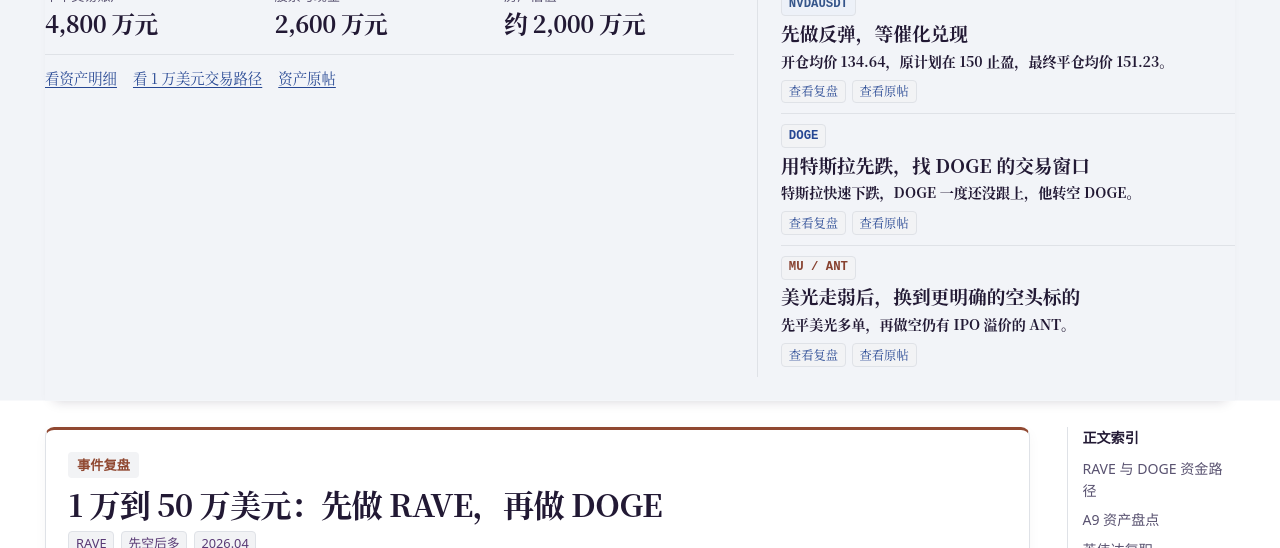
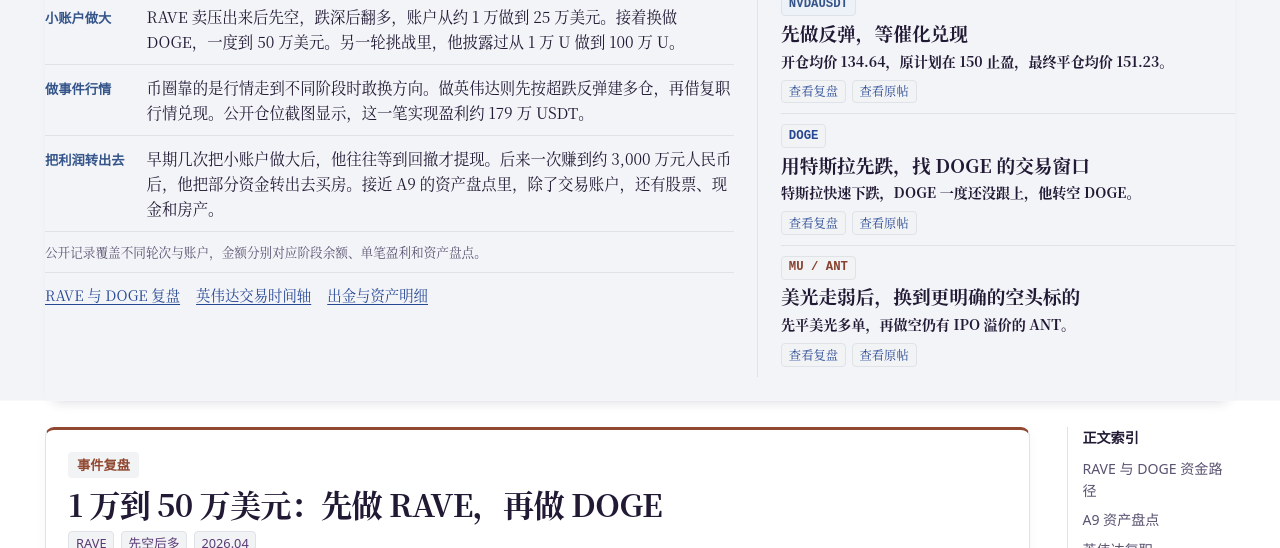
Before and after one commit to Greata16/GRT, a plain HTML site: page eagle-pixel.html in a window 1280 px wide. Shown: the part 552-1100 px from the top of the page. Drawn offline with Linux system fonts and the light colour scheme.

Commit message:
Show Eagle capital growth and profit sources in the opening section

```diff
--- a/eagle-pixel.css
+++ b/eagle-pixel.css
@@ -79,14 +79,28 @@ body.pixel-palette {
 }
 .pixel-palette .hero h1 { color: var(--navy); }
 .pixel-palette .hero-ledger { border-top-color: var(--violet); }
-.pixel-palette .instrument { color: var(--event-blue); }
-.pixel-palette .ledger-grid .main-stat {
-  padding: .6rem .8rem;
-  background: var(--peach-note);
-  border: 0;
-  border-left: 3px solid #a9794b;
+.growth-ledger h2 {
+  color: var(--navy);
+  font: 750 clamp(1.16rem, 2.2vw, 1.55rem)/1.42 var(--serif);
 }
-.pixel-palette .ledger-grid .main-stat dd { color: #74502d; }
+.growth-steps { margin-top: .65rem; }
+.growth-steps > div {
+  display: grid;
+  grid-template-columns: minmax(5.6rem, max-content) minmax(0, 1fr);
+  gap: .24rem .75rem;
+  align-items: baseline;
+  padding-block: .6rem;
+  border-bottom: 1px solid var(--line);
+}
+.growth-steps dt {
+  color: var(--event-blue);
+  font: 700 .83rem/1.6 system-ui, "PingFang SC", sans-serif;
+}
+.growth-steps dd { font-size: .96rem; line-height: 1.65; }
+.growth-note { margin-top: .55rem; color: var(--muted); font-size: .79rem; }
+@media (max-width: 480px) {
+  .growth-steps > div { grid-template-columns: minmax(0, 1fr); }
+}
 .pixel-palette .section-head { border-color: var(--brand); }
 .pixel-palette .index-search input { background: var(--surface); }
 .pixel-palette .symbol {
@@ -187,8 +201,6 @@ body.pixel-palette {
 .pixel-palette .chapter-expand + .chapter-sources { border-top: 0; margin-top: .2rem; }
 .pixel-palette .chapter-next { margin-top: .55rem; padding-top: .38rem; }
 
-.pixel-palette .a9-ledger .ledger-grid .main-stat dd { font-size: clamp(1.7rem, 3.2vw, 2.45rem); }
-.pixel-palette .a9-ledger .instrument { color: #74502d; }
 
 /* Neutral fills for labels and notes. */
 body.pixel-palette {
--- a/eagle-pixel.html
+++ b/eagle-pixel.html
@@ -7,7 +7,7 @@
   <title>熬鹰资本，离 A9 只差 800 万 · Greata 的交易笔记</title>
   <link rel="icon" href="./logo.jpg" type="image/jpeg">
   <link rel="stylesheet" href="./eagle.css?v=8">
-  <link rel="stylesheet" href="./eagle-pixel.css?v=13">
+  <link rel="stylesheet" href="./eagle-pixel.css?v=14">
 </head>
 <body class="newspaper pixel-palette">
   <header class="sitebar">
@@ -30,15 +30,29 @@
         <a class="identity" href="https://x.com/thankUcrypto"><img src="https://pbs.twimg.com/profile_images/1653241236827033600/2sCvAcOH_normal.jpg" width="42" height="42" alt=""><span><strong>熬鹰资本</strong><small>@thankUcrypto</small></span></a>
         <h1>熬鹰资本，离 A9 只差 800 万</h1>
         <p class="lede">英伟达那笔多单，熬鹰原本准备拿一周，结果复职消息当天就到了。另一轮小账户挑战冲高以后，他经历了回撤和提款。这份档案把下单时的计划、后续的仓位更新和事后复盘放在一起，看他怎么应对变化，又在什么时候离场。</p>
-        <div class="hero-ledger a9-ledger">
-          <div class="instrument"><strong>11 月 25 日个人资产盘点</strong><span>人民币 · 熬鹰本人披露</span></div>
-          <dl class="ledger-grid">
-            <div><dt>单个交易账户</dt><dd>4,800 万元</dd></div>
-            <div><dt>股票与现金</dt><dd>2,600 万元</dd></div>
-            <div><dt>房产估值</dt><dd>约 2,000 万元</dd></div>
+        <section class="hero-ledger growth-ledger" aria-labelledby="growth-title">
+          <h2 id="growth-title">从一万美金到接近一亿资产，熬鹰怎么滚起来的？</h2>
+          <dl class="growth-steps">
+            <div>
+              <dt>小账户做大</dt>
+              <dd>RAVE 卖压出来后先空，跌深后翻多，账户从约 1 万做到 25 万美元。接着换做 DOGE，一度到 50 万美元。另一轮挑战里，他披露过从 1 万 U 做到 100 万 U。</dd>
+            </div>
+            <div>
+              <dt>做事件行情</dt>
+              <dd>币圈靠的是行情走到不同阶段时敢换方向。做英伟达则先按超跌反弹建多仓，再借复职行情兑现。公开仓位截图显示，这一笔实现盈利约 179 万 USDT。</dd>
+            </div>
+            <div>
+              <dt>把利润转出去</dt>
+              <dd>早期几次把小账户做大后，他往往等到回撤才提现。后来一次赚到约 3,000 万元人民币后，他把部分资金转出去买房。接近 A9 的资产盘点里，除了交易账户，还有股票、现金和房产。</dd>
+            </div>
           </dl>
-        </div>
-        <nav class="hero-links" aria-label="档案重点"><a href="#assets">看资产明细</a><a href="#rave">看 1 万美元交易路径</a><a href="https://x.com/thankUcrypto/status/2125445338215694389">资产原帖</a></nav>
+          <p class="growth-note">公开记录覆盖不同轮次与账户，金额分别对应阶段余额、单笔盈利和资产盘点。</p>
+        </section>
+        <nav class="hero-links" aria-label="档案重点">
+          <a href="#rave">RAVE 与 DOGE 复盘</a>
+          <a href="#nvda">英伟达交易时间轴</a>
+          <a href="#assets">出金与资产明细</a>
+        </nav>
       </header>
       <section class="case-index" id="cases" aria-labelledby="case-title">
         <div class="section-head"><h2 id="case-title">值得复盘的五个决策</h2></div>
```
